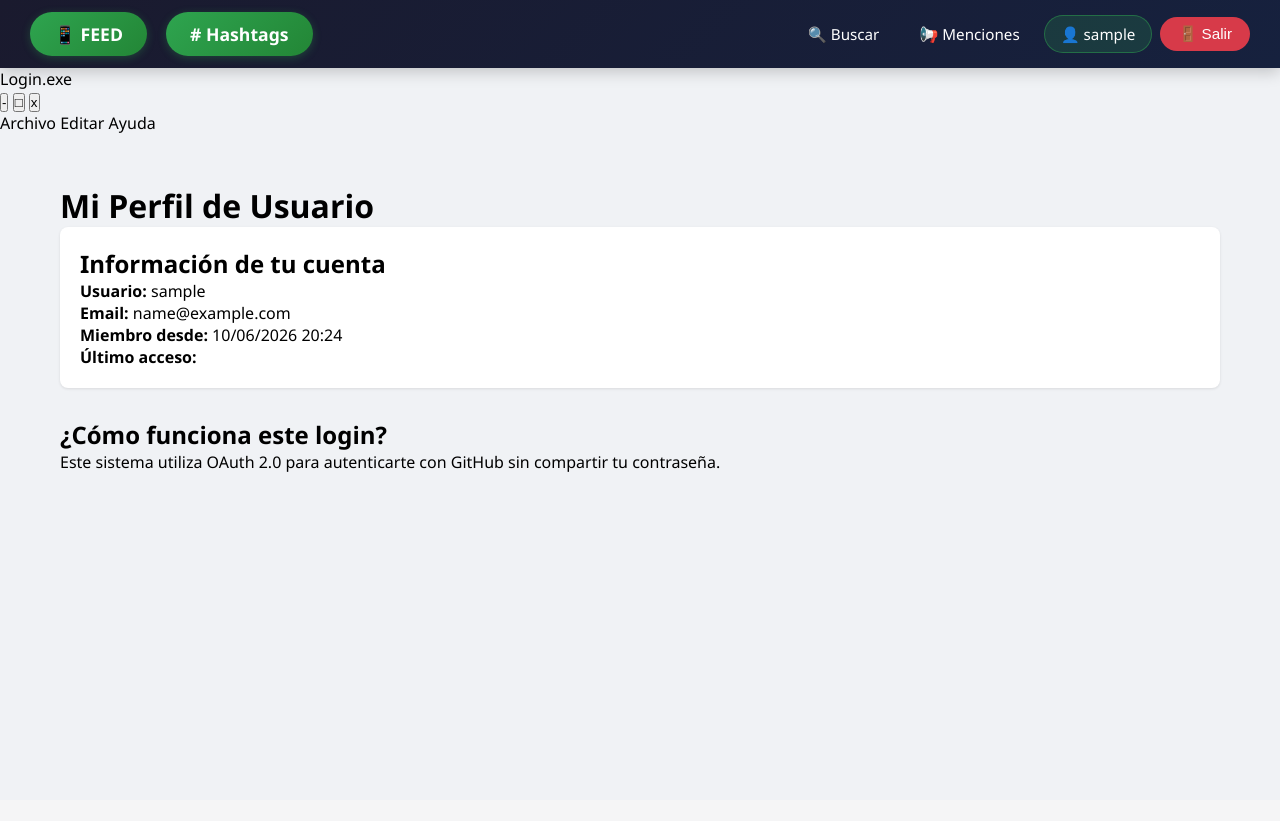
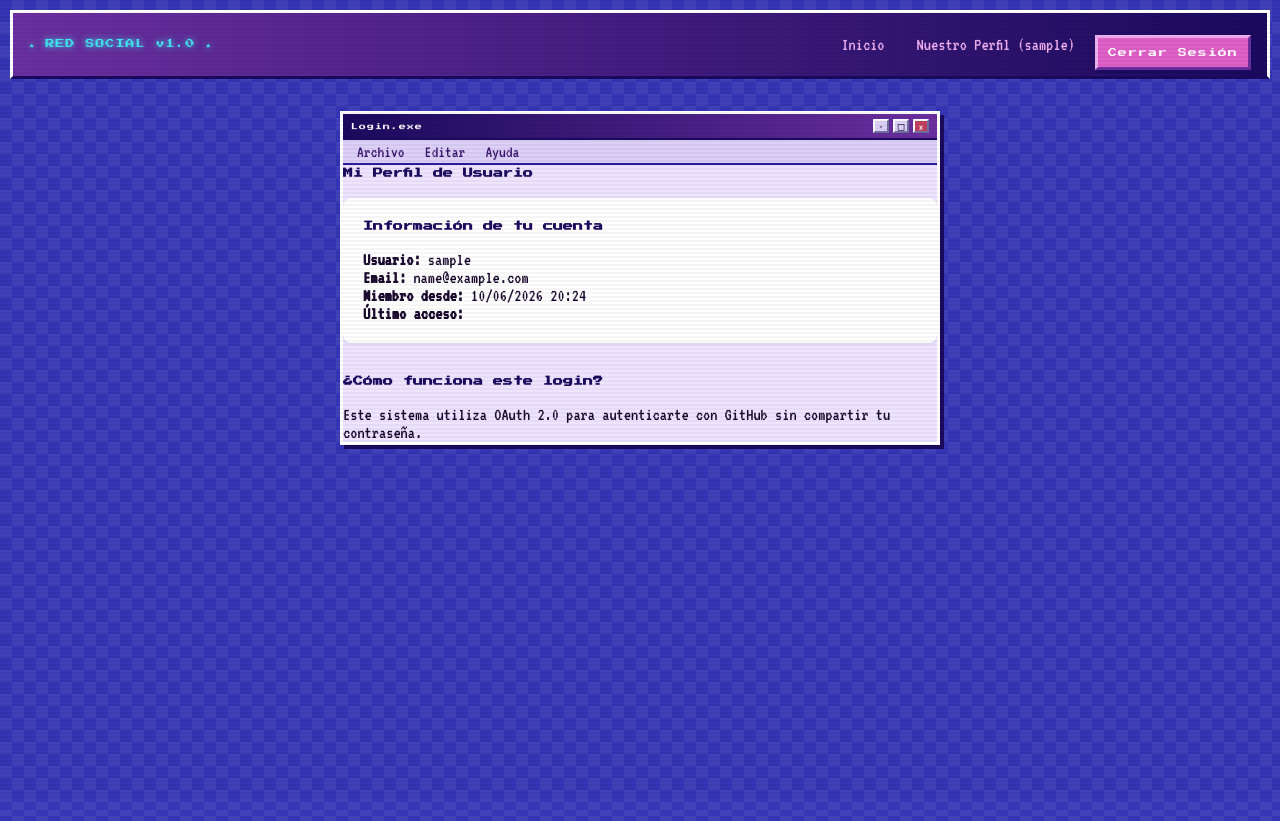
Before and after one commit to miliacoss0/Red-Social-Tipo-Twitter, a Django app: page /perfil/ in a window 1280 px wide. Before the commit the page ends 472 px from the top, so only its background shows below. Run offline with Django 5.2, Linux system fonts and the light colour scheme; the visitor is signed in with stand-in values (Sample User, id 1).

Commit message:
fix: aplicar diseños visuales de Milagros-A

```diff
--- a/templates/base.html
+++ b/templates/base.html
@@ -4,212 +4,23 @@
 <head>
     <meta charset="UTF-8">
     <meta name="viewport" content="width=device-width, initial-scale=1.0">
-    <title>{% block titulo %}Red Social Twitter - Nuestro Login con GitHub{% endblock %}</title>
-    <style>
-        * {
-            margin: 0;
-            padding: 0;
-            box-sizing: border-box;
-        }
+    <title>{% block titulo %}Bienvenido{% endblock %}</title>
+    <link rel="stylesheet" href="{% static 'base.css' %}">
+    <link href="https://fonts.googleapis.com/css2?family=Press+Start+2P&family=VT323&display=swap" rel="stylesheet">
 
-        body {
-            font-family: 'Segoe UI', Tahoma, Geneva, Verdana, sans-serif;
-            background-color: #f0f2f5;
-        }
-
-        /* ========== NAVBAR MODERNA ========== */
-        .navbar {
-            background: linear-gradient(135deg, #1a1a2e 0%, #16213e 100%);
-            padding: 12px 30px;
-            box-shadow: 0 4px 15px rgba(0, 0, 0, 0.2);
-            position: sticky;
-            top: 0;
-            z-index: 1000;
-        }
-
-        .nav-container {
-            max-width: 1400px;
-            margin: 0 auto;
-            display: flex;
-            justify-content: space-between;
-            align-items: center;
-            flex-wrap: wrap;
-            gap: 15px;
-        }
-
-        /* Logo / Feed button */
-        .nav-logo a {
-            background: linear-gradient(135deg, #2ea44f, #238636);
-            padding: 10px 24px;
-            border-radius: 30px;
-            font-weight: bold;
-            font-size: 1.1rem;
-            transition: all 0.3s ease;
-            box-shadow: 0 2px 8px rgba(46, 164, 79, 0.3);
-            color: white;
-            text-decoration: none;
-            display: inline-flex;
-            align-items: center;
-            gap: 8px;
-        }
-
-        .nav-logo a:hover {
-            transform: translateY(-2px);
-            box-shadow: 0 4px 12px rgba(46, 164, 79, 0.5);
-            background: linear-gradient(135deg, #238636, #2ea44f);
-        }
-
-        /* Menú derecha */
-        .nav-menu {
-            display: flex;
-            align-items: center;
-            gap: 8px;
-            flex-wrap: wrap;
-        }
-
-        .nav-link {
-            color: #ffffff;
-            text-decoration: none;
-            padding: 8px 16px;
-            border-radius: 25px;
-            transition: all 0.3s ease;
-            font-size: 0.95rem;
-            display: flex;
-            align-items: center;
-            gap: 6px;
-        }
-
-        .nav-link:hover {
-            background-color: rgba(255, 255, 255, 0.15);
-            transform: translateY(-2px);
-        }
-
-        /* Perfil especial */
-        .nav-profile {
-            background-color: rgba(46, 164, 79, 0.2);
-            border: 1px solid rgba(46, 164, 79, 0.5);
-        }
-
-        .nav-profile:hover {
-            background-color: rgba(46, 164, 79, 0.4);
-        }
-
-        /* Botón cerrar sesión */
-        .logout-form {
-            display: inline;
-        }
-
-        .btn-logout {
-            background-color: #d73a49;
-            color: white;
-            padding: 8px 18px;
-            border: none;
-            border-radius: 25px;
-            cursor: pointer;
-            font-size: 0.95rem;
-            display: flex;
-            align-items: center;
-            gap: 6px;
-            transition: all 0.3s ease;
-        }
-
-        .btn-logout:hover {
-            background-color: #cb2431;
-            transform: translateY(-2px);
-            box-shadow: 0 2px 8px rgba(215, 58, 73, 0.4);
-        }
-
-        /* Botón iniciar sesión - MISMO ESTILO QUE FEED */
-        .btn-login {
-            background: linear-gradient(135deg, #2ea44f, #238636);
-            color: white;
-            padding: 10px 24px;
-            border-radius: 30px;
-            text-decoration: none;
-            font-weight: bold;
-            transition: all 0.3s ease;
-            display: flex;
-            align-items: center;
-            gap: 8px;
-            border: none;
-            cursor: pointer;
-        }
-
-        .btn-login:hover {
-            transform: translateY(-2px);
-            box-shadow: 0 4px 12px rgba(46, 164, 79, 0.5);
-        }
-
-        /* Container para contenido */
-        .container {
-            max-width: 1200px;
-            margin: 30px auto;
-            padding: 20px;
-        }
-
-        /* Alertas */
-        .alert {
-            padding: 15px;
-            border-radius: 10px;
-            margin-bottom: 20px;
-        }
-        .alert-success {
-            background-color: #d4edda;
-            border: 1px solid #c3e6cb;
-            color: #155724;
-        }
-        .alert-info {
-            background-color: #d1ecf1;
-            border: 1px solid #bee5eb;
-            color: #0c5460;
-        }
-        .alert-error {
-            background-color: #f8d7da;
-            border: 1px solid #f5c6cb;
-            color: #721c24;
-        }
-    </style>
 </head>
 <body>
-    <nav class="navbar">
-        <div class="nav-container">
-            <!-- Botones izquierda: FEED, Comentarios, Hashtags -->
-            <div class="nav-logo">
-                <a href="{% url 'feed_home' %}" class="btn-feed">
-                    📱 FEED
-                </a>
-
-                <a href="{% url 'hashtags_populares' %}" class="nav-link" style="margin-left: 15px;">
-                    # Hashtags
-                </a>
-            </div>
-
-            <!-- Menú derecho -->
-            <div class="nav-menu">
-                {% if user.is_authenticated %}
-                    <a href="{% url 'search' %}" class="nav-link">
-                        🔍 Buscar
-                    </a>
-                    <a href="{% url 'menciones' %}" class="nav-link">
-                        📢 Menciones
-                    </a>
-                    <a href="{% url 'perfil' %}" class="nav-link nav-profile">
-                        👤 {{ user.username }}
-                    </a>
-                    <form action="{% url 'account_logout' %}" method="post" class="logout-form">
-                        {% csrf_token %}
-                        <button type="submit" class="btn-logout">
-                            🚪 Salir
-                        </button>
-                    </form>
-                {% else %}
-                    <!-- Botón Iniciar Sesión con MISMO estilo que FEED -->
-                    <a href="{% url 'account_login' %}" class="btn-login">
-                        🔐 Iniciar Sesión
-                    </a>
-                {% endif %}
-            </div>
-        </div>
+    <nav>
+        <a href="/">Inicio</a>
+        {% if user.is_authenticated %}
+            <a href="/perfil/">Nuestro Perfil ({{ user.username }})</a>
+            <form action="{% url 'account_logout' %}" method="post" style="display: inline;">
+                {% csrf_token %}
+                <button type="submit" class="btn btn-danger">Cerrar Sesión</button>
+            </form>
+        {% else %}
+            <a href="{% url 'account_login' %}" class="btn">Iniciar Sesión</a>
+        {% endif %}
     </nav>
     <div class="main-content">
         <div class="login-box feed-box">
```
